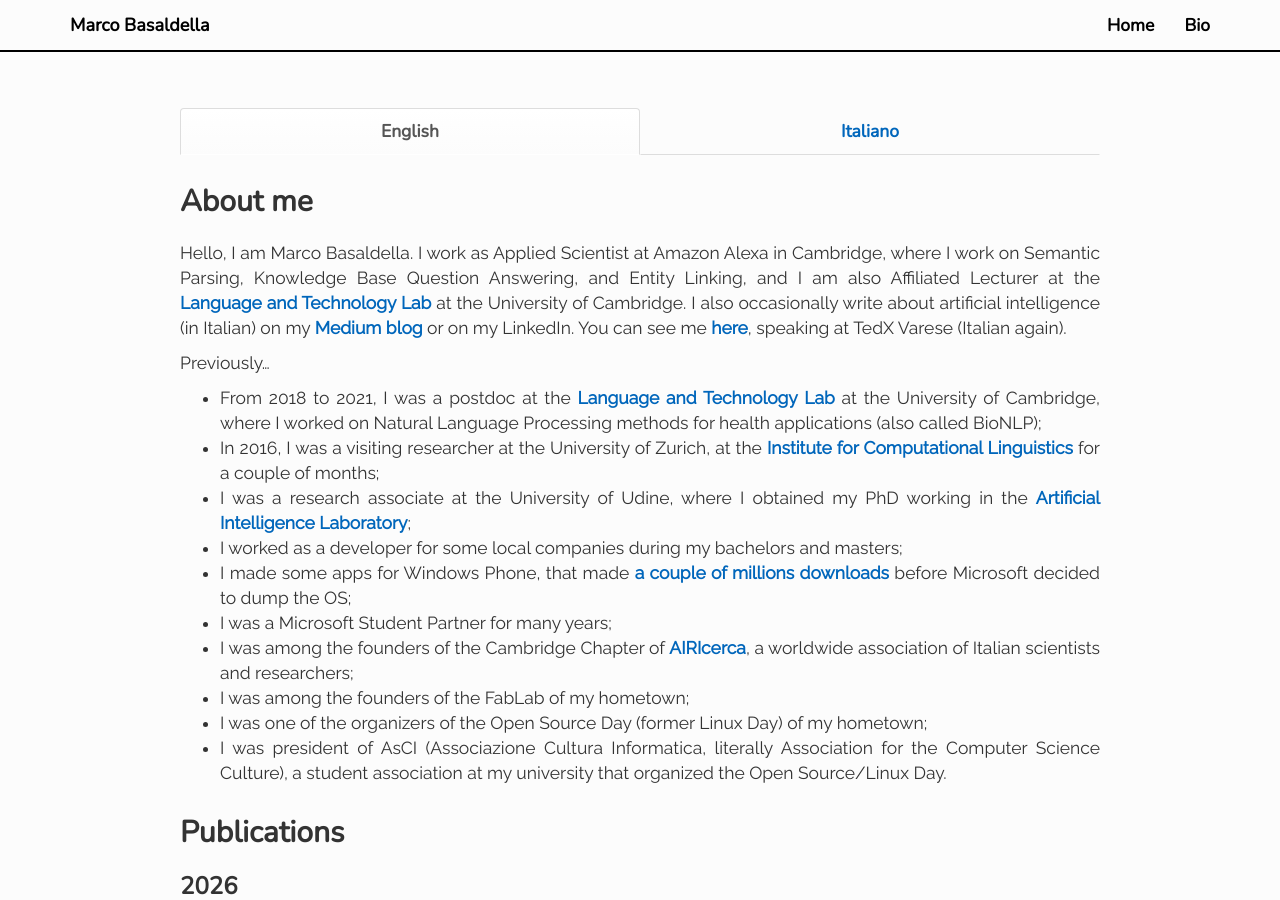
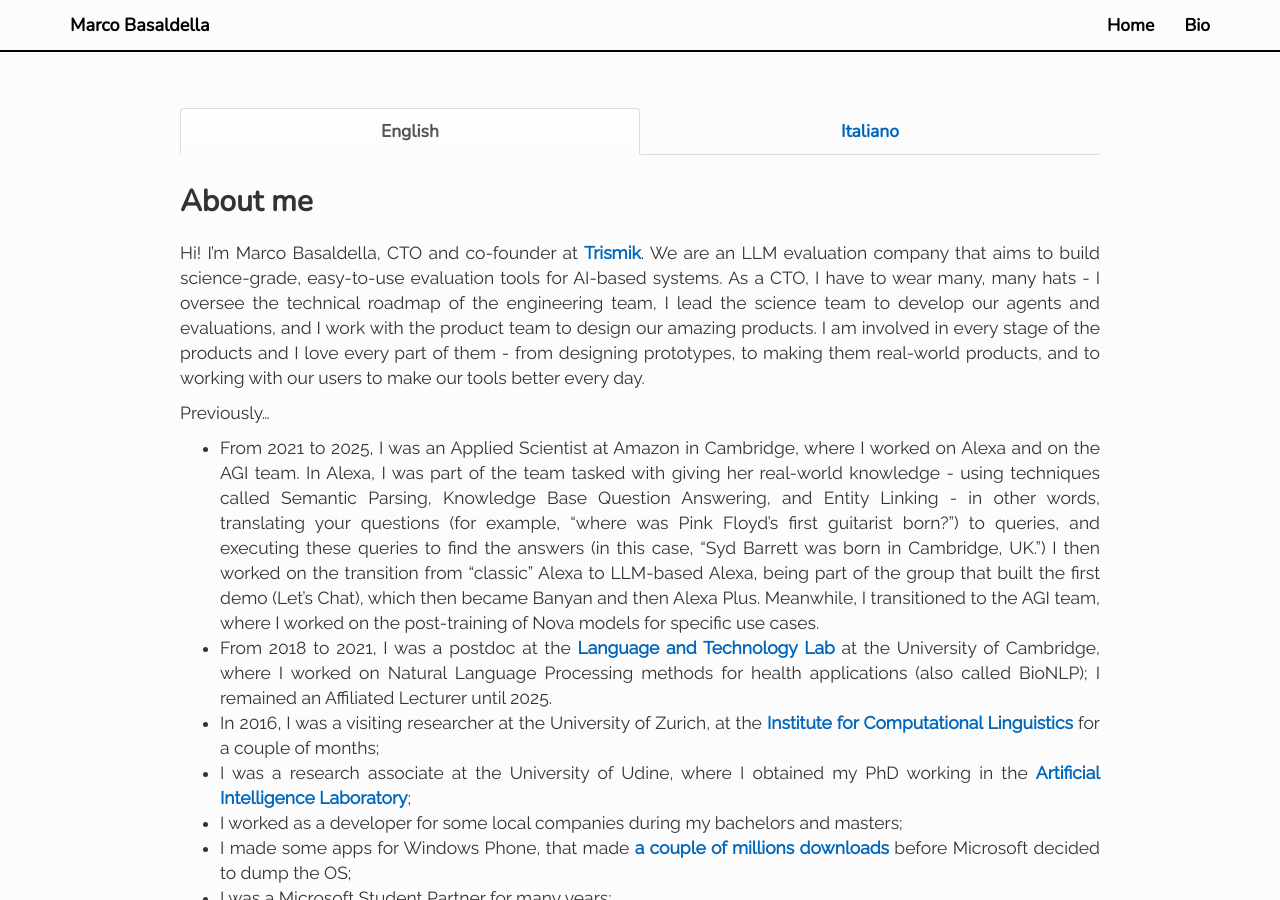
Before and after one commit to basaldella/basaldella.github.io, a Jekyll site: the page built from bio.md, in a window 1280 px wide and 900 px high. Built offline with Jekyll 4.4.1, drawn with Linux system fonts in a browser that asks for light colours; nearby versions of some CDN libraries.

Commit message:
update bio

```diff
--- a/bio.md
+++ b/bio.md
@@ -14,11 +14,12 @@ permalink: bio.html
 <div role="tabpanel" class="tab-pane active" id="english" markdown="1">
 ## About me
 
-Hello, I am Marco Basaldella. I work as Applied Scientist at Amazon Alexa in Cambridge, where I work on Semantic Parsing, Knowledge Base Question Answering, and Entity Linking, and I am also Affiliated Lecturer at the  [Language and Technology Lab](http://ltl.mml.cam.ac.uk/) at the University of Cambridge. I also occasionally write about artificial intelligence (in Italian) on my [Medium blog](https://medium.com/@basaldella.marco) or on my LinkedIn. You can see me [here](https://www.youtube.com/watch?v=nBZXQgXZN8A), speaking at TedX Varese (Italian again).
+Hi! I'm Marco Basaldella, CTO and co-founder at [Trismik](https://trismik.com). We are an LLM evaluation company that aims to build science-grade, easy-to-use evaluation tools for AI-based systems. As a CTO, I have to wear many, many hats - I oversee the technical roadmap of the engineering team, I lead the science team to develop our agents and evaluations, and I work with the product team to design our amazing products. I am involved in every stage of the products and I love every part of them - from designing prototypes, to making them real-world products, and to working with our users to make our tools better every day.
 
 Previously...
 
-- From 2018 to 2021, I was a postdoc at the [Language and Technology Lab](http://ltl.mml.cam.ac.uk/) at the University of Cambridge, where I worked on Natural Language Processing methods for health applications (also called BioNLP);
+- From 2021 to 2025, I was an Applied Scientist at Amazon in Cambridge, where I worked on Alexa and on the AGI team. In Alexa, I was part of the team tasked with giving her real-world knowledge - using techniques called Semantic Parsing, Knowledge Base Question Answering, and Entity Linking - in other words, translating your questions (for example, "where was Pink Floyd's first guitarist born?") to queries, and executing these queries to find the answers (in this case, "Syd Barrett was born in Cambridge, UK.") I then worked on the transition from "classic" Alexa to LLM-based Alexa, being part of the group that built the first demo (Let's Chat), which then became Banyan and then Alexa Plus. Meanwhile, I transitioned to the AGI team, where I worked on the post-training of Nova models for specific use cases.
+- From 2018 to 2021, I was a postdoc at the [Language and Technology Lab](http://ltl.mml.cam.ac.uk/) at the University of Cambridge, where I worked on Natural Language Processing methods for health applications (also called BioNLP); I remained an Affiliated Lecturer until 2025.
 - In 2016, I was a visiting researcher at the University of Zurich, at the [Institute for Computational Linguistics](https://www.uzh.ch/cmsssl/cl/) for a couple of months;
 - I was a research associate at the University of Udine, where I obtained my PhD working in the [Artificial Intelligence Laboratory](http://ailab.uniud.it);
 - I worked as a developer for some local companies during my bachelors and masters;
@@ -35,19 +36,21 @@ Previously...
 <div role="tabpanel" class="tab-pane" id="italiano" markdown="1">
 ## Chi sono
 
-Ciao! Sono Marco Basaldella, Applied Scientist in Amazon Alexa a Cambridge, dove lavoro su Semantic Parsing, Knowledge Base Question Answering e Entity Linking, e Affiliated Lecturer al [Language and Technology Lab](http://ltl.mml.cam.ac.uk/) all'Università di Cambridge. Ho un [blog su Medium](https://medium.com/@basaldella.marco) dove ogni tanto parlo di Intelligenza Artificiale, e quando possibile mi piace anche parlarne in pubblico ([qua](https://www.youtube.com/watch?v=nBZXQgXZN8A), per esempio, il mio intervento a TedX Varese).
+Ciao! Sono Marco Basaldella, CTO e co-fondatore di [Trismik](https://trismik.com), un'azienda che si occupa di sviluppare strumenti di valutazione di IA che siano allo stesso tempo affidabili, scientifici, e facili da usare. Come CTO di una startup, nella mia giornata occupo molti, molti ruolo - supervisiono la roadmap tecnica del team di sviluppo, guido il team scientifico nella progettazione nostri agenti e delle nostre techniche di evaluation, e lavoro con il team di prodotto per progettare i nostri fantastici prodotti. Sono coinvolto in ogni fase dei prodotti e ne amo ogni parte - dalla progettazione dei prototipi, alla loro trasformazione in prodotti reali, fino al lavoro con i nostri utenti per migliorare i nostri strumenti ogni giorno.
 
 In precedenza...
-- Dal 2018 al 2021, ero un postdoc al [Language and Technology Lab](http://ltl.mml.cam.ac.uk/) dell'Università di Cambridge, dove o lavorato a progetti di linguistica computazionale su salute e social media;
-- Nel 2016, sono stato ospite dell'[Instituto per la Linguistica Computazionale](https://www.uzh.ch/cmsssl/cl/)  dell'Università di Zurigo per un paio di mesi;
-- Ho lavorato come assegnista di ricerca all'Università di Udine, dove ho ottenuto il dottorato lavorando nel [Laboratorio di Intelligenza Artificiale](http://ailab.uniud.it);
-- Ho lavorato come programmatore in qualche azienda della zona;
+
+- Dal 2021 al 2025, sono stato Applied Scientist in Amazon a Cambridge, dove ho lavorato su Alexa e nel team AGI. In Alexa, facevo parte del team incaricato di fornirle conoscenza del mondo reale - usando tecniche chiamate Semantic Parsing, Knowledge Base Question Answering ed Entity Linking - in altre parole, traducendo le tue domande (per esempio, "dove è nato il primo chitarrista dei Pink Floyd?") in query, ed eseguendo queste query per trovare le risposte (in questo caso, "Syd Barrett è nato a Cambridge, Regno Unito.") Ho poi lavorato alla transizione dalla Alexa "classica", pre-LLM, ad Alexa basata su LLM, facendo parte del gruppo che ha costruito la prima demo (Let's Chat), che è poi diventata Banyan e infine Alexa Plus. Nel frattempo, sono passato al team AGI, dove ho lavorato al post-training dei modelli Nova.
+- Dal 2018 al 2021, sono stato postdoc al [Language and Technology Lab](http://ltl.mml.cam.ac.uk/) dell'Università di Cambridge, dove ho lavorato su metodi di Natural Language Processing per applicazioni in ambito sanitario (noto anche come BioNLP); sono rimasto Affiliated Lecturer fino al 2025.
+- Nel 2016, sono stato visiting researcher all'Università di Zurigo, all'[Istituto di Linguistica Computazionale](https://www.uzh.ch/cmsssl/cl/) per un paio di mesi;
+- Sono stato assegnista di ricerca all'Università di Udine, dove ho ottenuto il dottorato lavorando nel [Laboratorio di Intelligenza Artificiale](http://ailab.uniud.it);
+- Ho lavorato come sviluppatore per qualche azienda della zona durante la triennale e la magistrale;
 - Ho fatto qualche app per Windows Phone che ha fatto <a href="images/downloads.JPG">un paio di milioni di download</a> prima che Microsoft abbandonasse il sistema operativo;
 - Sono stato Microsoft Student Partner per diversi anni;
-- Sono socio fondatore del Cambridge Chapter di <a href="https://airicerca.org/">AIRIcerca</a>, l’associazione internazionale dei ricercatori italiani nel mondo;
-- Sono socio fondatore del FabLab di Udine;
-- Sono stato tra gli organizzatori dell'Open Source Day (ex Linux Day) di Udine;
-- Sono stato presidente di AsCI (Associazione Cultura Informatica), l'associazione studentesca che si occupava di organizzare l'Open Source Day e il Linux Day all'Università di Udine
+- Sono tra i fondatori del Cambridge Chapter di <a href="https://airicerca.org/">AIRIcerca</a>, un'associazione mondiale di scienziati e ricercatori italiani;
+- Sono tra i fondatori del FabLab della mia città;
+- Sono stato tra gli organizzatori dell'Open Source Day (ex Linux Day) della mia città;
+- Sono stato presidente di AsCI (Associazione Cultura Informatica), un'associazione studentesca della mia università che organizzava l'Open Source/Linux Day.
 
 
 ## Pubblicazioni
```
